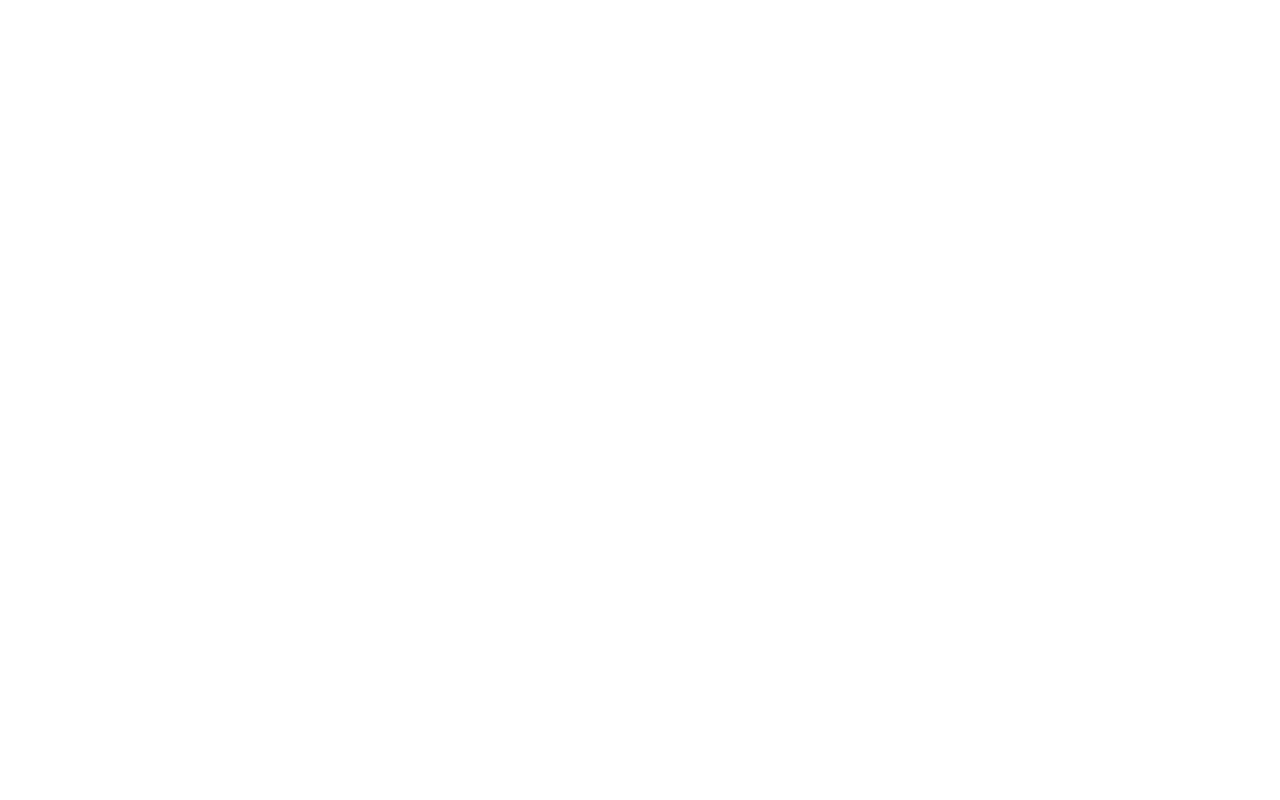
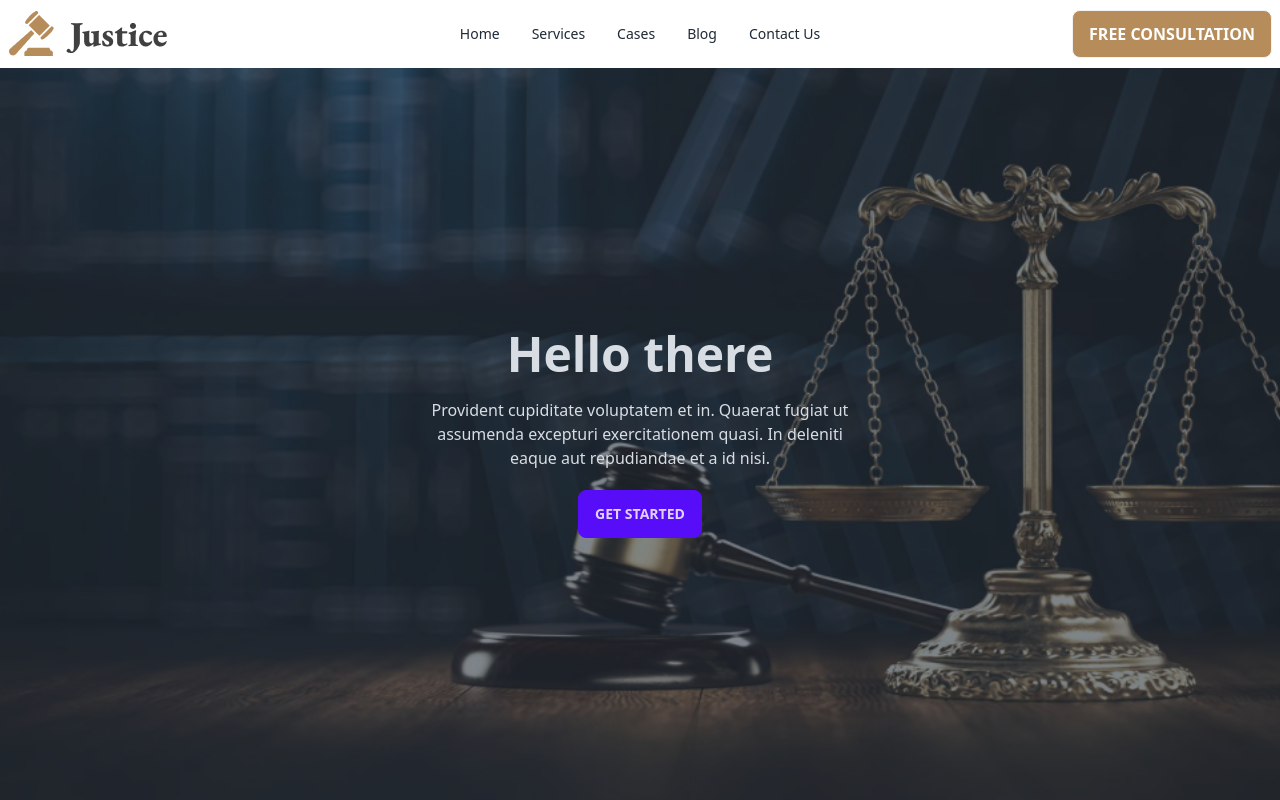
Before and after one commit to mr-tnmy-srkr/legal-solution-with-daisyui, a plain HTML site: page index.html in a window 1280 px wide. Drawn offline with nearby package versions, Linux system fonts and the light colour scheme.

Commit message:
navbar and banner ready

```diff
--- a/index.html
+++ b/index.html
@@ -1,4 +1,4 @@
-<!DOCTYPE html>
+ <!DOCTYPE html>
 <html lang="en">
 <head>
     <meta charset="UTF-8">
@@ -12,14 +12,62 @@
         extend: {
           colors: {
             clifford: '#da373d',
-          }
+            brown: '#B68C5A',
+          },
+          backgroundImage: {
+            'banner-bg': "url('./images/banner.png')",
         }
       }
     }
+  }
   </script>
 </head>
 <body>
-   <header></header>
+   <header>
+    <!-- navbar -->
+    <div class="navbar bg-base-100 pb-2">
+      <div class="navbar-start">
+        <div class="dropdown">
+          <label tabindex="0" class="btn btn-ghost lg:hidden">
+            <svg xmlns="http://www.w3.org/2000/svg" class="h-5 w-5" fill="none" viewBox="0 0 24 24" stroke="currentColor"><path stroke-linecap="round" stroke-linejoin="round" stroke-width="2" d="M4 6h16M4 12h8m-8 6h16" /></svg>
+          </label>
+          <ul tabindex="0" class="menu menu-sm dropdown-content mt-3 z-[1] p-2 shadow bg-base-100 rounded-box w-52">
+            <li><a>Home</a></li>
+            <li><a>Services</a></li>
+            <li><a>Cases</a></li>
+            <li><a>Blog</a></li>
+            <li><a>Contact Us</a></li>
+          </ul>
+        </div>
+        <a class="btn btn-ghost normal-case text-xl justify-start pl-0 "><img class="max-w-[70%] md:max-w-full" src="./images/logo2.png" alt=""></a>
+      </div>
+      <div class="navbar-center hidden lg:flex">
+        <ul class="menu menu-horizontal px-1">
+          <li><a>Home</a></li>
+          <li><a>Services</a></li>
+          <li><a>Cases</a></li>
+          <li><a>Blog</a></li>
+          <li><a>Contact Us</a></li>
+        </ul>
+      </div>
+      <div class="navbar-end">
+        <a class="btn bg-brown text-white pl-1 md:pl-4 pr-1 md:pr-4 text-xs md:text-base">Free Consultation</a>
+      </div>
+    </div>
+    <!-- banner -->
+    <div>
+      <div class="hero min-h-[calc(100vh-68px)] bg-banner-bg";>
+        <div class="hero-overlay bg-opacity-60"></div>
+        <div class="hero-content text-center text-neutral-content">
+          <div class="max-w-md">
+            <h1 class="mb-5 text-5xl font-bold">Hello there</h1>
+            <p class="mb-5">Provident cupiditate voluptatem et in. Quaerat fugiat ut assumenda excepturi exercitationem quasi. In deleniti eaque aut repudiandae et a id nisi.</p>
+            <button class="btn btn-primary">Get Started</button>
+          </div>
+        </div>
+      </div>
+    </div>
+   </header>
    <main></main>
    <footer></footer>
 </body>
```
